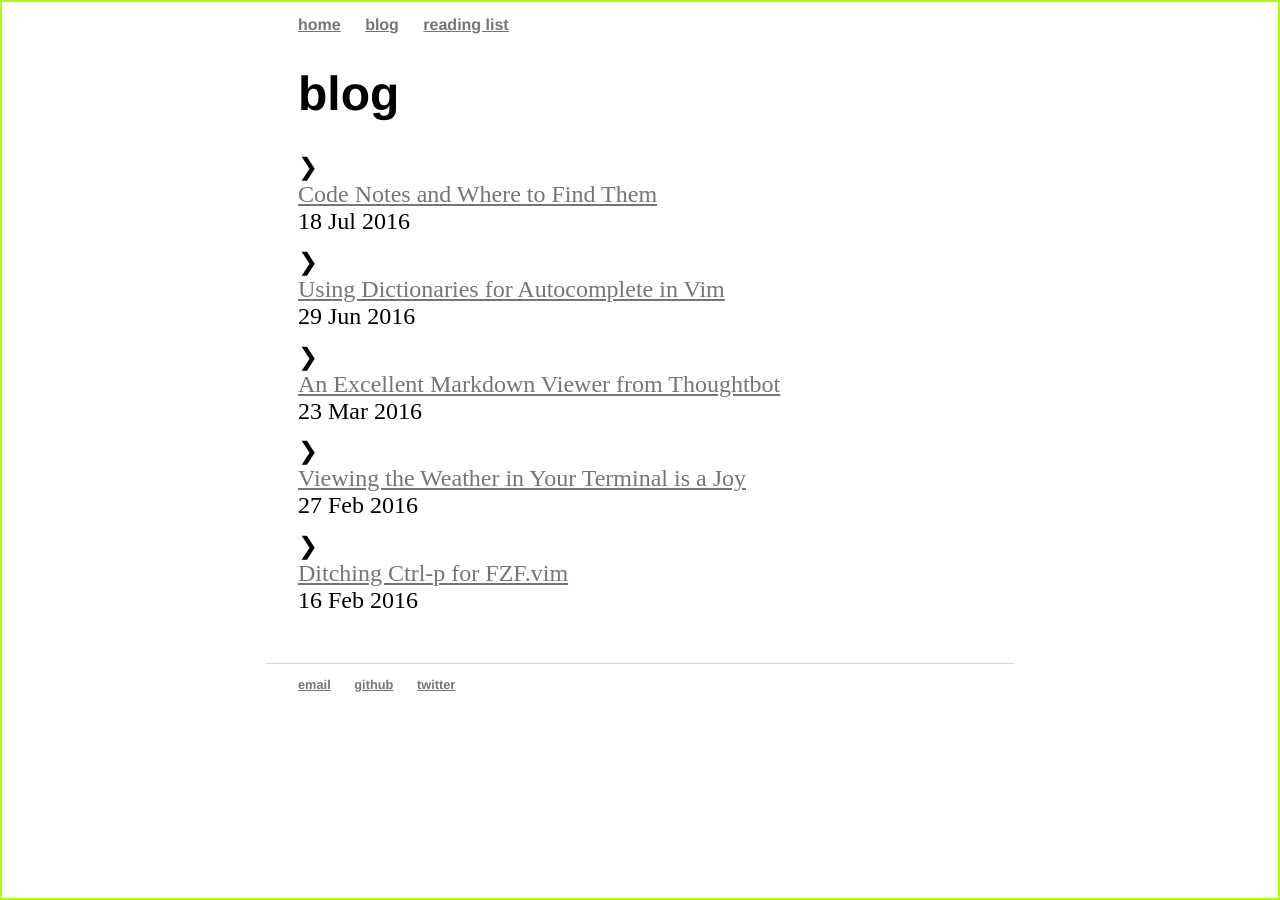
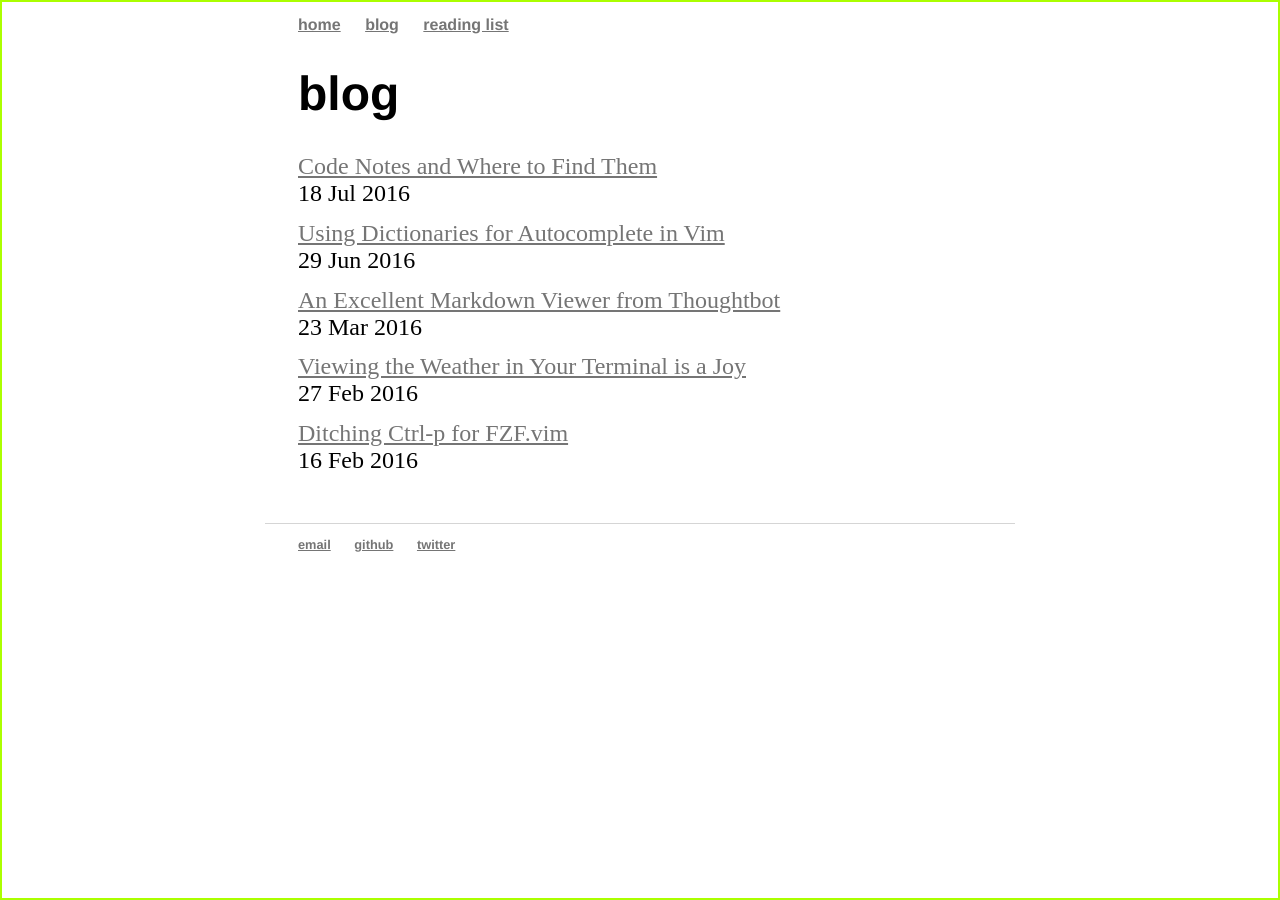
Before and after one commit to devinrm/devinrm.github.io, a Jekyll site: the page built from blog/index.html, in a window 1280 px wide. Built offline with Jekyll 4.4.1, drawn with Linux system fonts in a browser that asks for light colours.

Commit message:
Or try this

```diff
--- a/blog/index.html
+++ b/blog/index.html
@@ -7,7 +7,7 @@
 
   {% for post in site.posts %}
     <li>
-      ❯<a class="post-title" href="{{ post.url }}" title="{{ post.title }}">{{ post.title }}</a>
+      <a class="post-title" href="{{ post.url }}" title="❯{{ post.title }}">{{ post.title }}</a>
       <span class="post-date">{{ post.date | date_to_string }}</span>
       <h1 class="quote">"No half-heartedness and no worldly fear must turn us aside from
         following the light unflinchingly." -J.R.R. Tolkien</h1>
```
